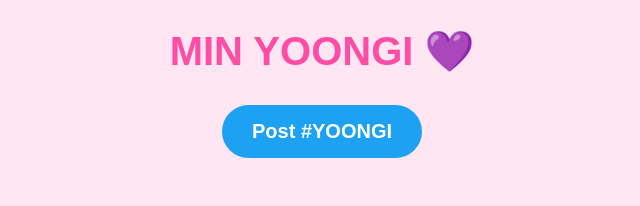
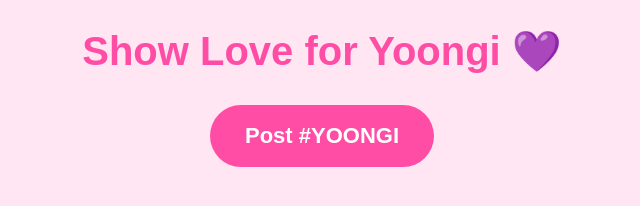
Before and after one commit to ppprev/POST-YOONGI, a plain HTML site: page index.html in a window 1280 px wide. Shown: the whole page, without its empty margins (318-958 px from the left). Drawn offline with Linux system fonts and the light colour scheme.

Commit message:
Update index.html

```diff
--- a/index.html
+++ b/index.html
@@ -3,7 +3,14 @@
 <head>
 <meta charset="UTF-8">
 <meta name="viewport" content="width=device-width, initial-scale=1.0">
-<title>Yoongi Brand Template</title>
+<title>Post #YOONGI</title>
+
+<!-- Twitter Card -->
+<meta name="twitter:card" content="summary_large_image">
+<meta name="twitter:title" content="Post #YOONGI">
+<meta name="twitter:description" content="Click to post your love for Yoongi! 💜">
+<meta name="twitter:image" content="YOUR_IMAGE_URL">
+
 <style>
   body {
     font-family: 'Arial', sans-serif;
@@ -19,23 +26,23 @@
   }
   .btn-post {
     display: inline-block;
-    background-color: #1DA1F2;
+    background-color: #ff4da6;
     color: white;
-    padding: 15px 30px;
-    font-size: 20px;
-    border-radius: 40px;
+    padding: 18px 35px;
+    font-size: 22px;
+    border-radius: 50px;
     text-decoration: none;
     font-weight: bold;
     transition: 0.3s;
   }
   .btn-post:hover {
-    background-color: #0d8ddb;
+    background-color: #e60073;
   }
 </style>
 </head>
 <body>
 
-<div class="header">MIN YOONGI 💜</div>
+<div class="header">Show Love for Yoongi 💜</div>
 
 <a href="https://twitter.com/intent/tweet?text=WE%20LOVE%20YOU%20YOONGI%0AWE%20ARE%20PROUD%20OF%20YOU%20YOONGI%0AOUR%20LOTUS%20FLOWER%20MIN%20YOONGI%0A%23SUGA%20%23슈가%20%23방탄소년단슈가%0A%23BTSSUGA%20%23シュガ%20%23AgustD"
 target="_blank" class="btn-post">Post #YOONGI</a>
```
